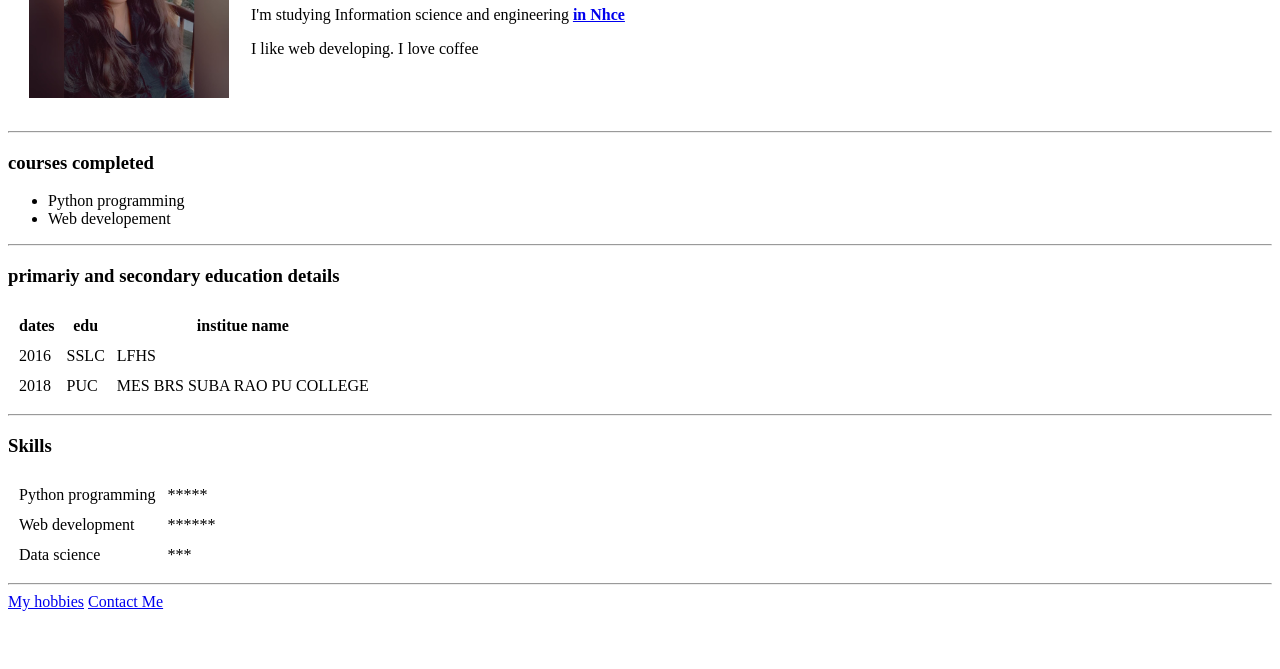
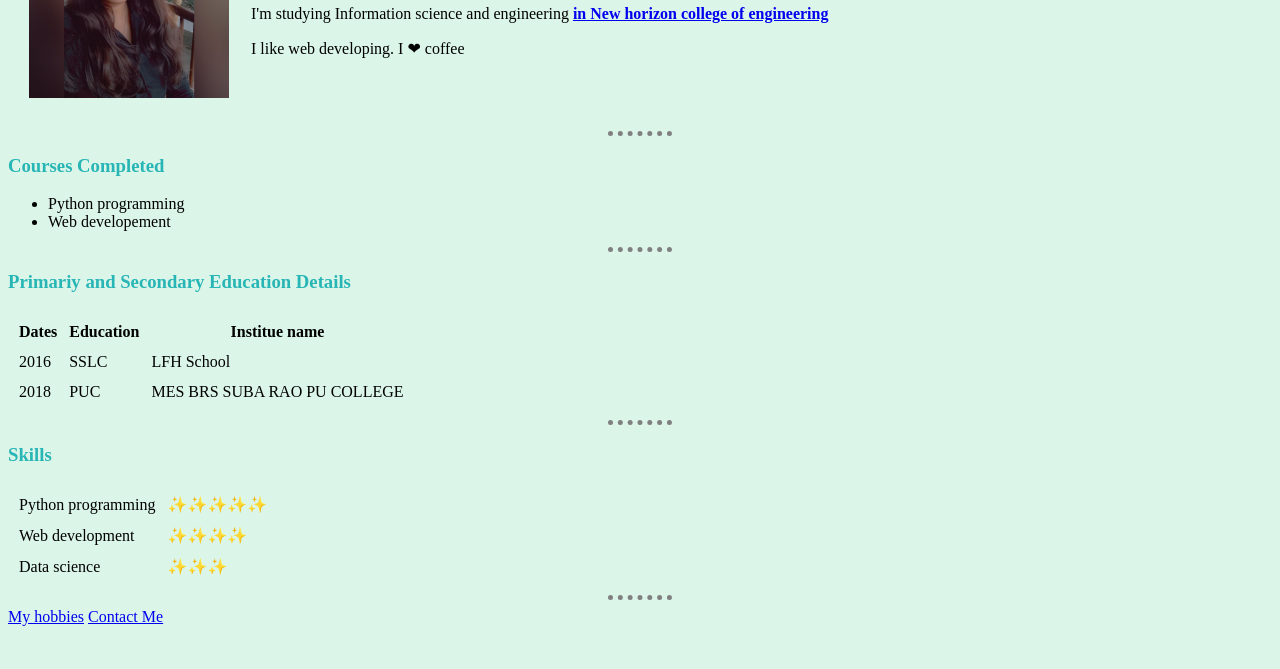
Before and after one commit to Sangeetha963/cv, a plain HTML site: page index.html in a window 1280 px wide. Shown: the part 131-800 px from the top of the page. Drawn offline with Linux system fonts and the light colour scheme; files that its build step writes are made by us from their sources.

Commit message:
Add files via upload

```diff
--- a/index.html
+++ b/index.html
@@ -3,34 +3,35 @@
   <head>
     <meta charset="utf-8">
     <title>sangeetha</title>
+    <link rel="stylesheet" href="css/style.css">
   </head>
   <body>
     <table cellspacing="20">
       <tr>
         <td><img src="san.png" alt="san-image" width="200px" height="200px"></td>
         <td><h1>Sangeetha D</h1>
-        <p>I'm studying Information science and engineering <strong><a href="htpps://www.newhorizonindia.edu">in Nhce</a></strong></p>
-        <p>I like web developing. I love coffee</p></td>
+        <p>I'm studying Information science and engineering <strong><a href="https://www.newhorizonindia.edu">in New horizon college of engineering</a></strong></p>
+        <p>I like web developing. I ❤ coffee</p></td>
       </tr>
     </table>
    <hr>
-   <h3>courses completed</h3>
+   <h3>Courses Completed</h3>
    <ul>
      <li>Python programming</li>
      <li>Web developement</li>
    </ul>
    <hr>
-   <h3>primariy and secondary education details</h3>
+   <h3>Primariy and Secondary Education Details</h3>
    <table border="0" cellspacing="10">
      <thead>
-       <th>dates</th>
-       <th>edu</th>
-       <th>institue name</th>
+       <th>Dates</th>
+       <th>Education</th>
+       <th>Institue name</th>
      </thead>
      <tr>
        <td>2016</td>
        <td>SSLC</td>
-       <td>LFHS</td>
+       <td>LFH School</td>
      </tr>
      <tr>
        <td>2018</td>
@@ -43,15 +44,15 @@
    <table cellspacing="10">
      <tr>
        <td>Python programming</td>
-       <td>*****</td>
+       <td>✨✨✨✨✨</td>
      </tr>
      <tr>
        <td>Web development</td>
-       <td>******</td>
+       <td>✨✨✨✨</td>
      </tr>
      <tr>
        <td>Data science</td>
-       <td>***</td>
+       <td>✨✨✨</td>
      </tr>
    </table>
    <hr>
--- /dev/null
+++ b/style.css
@@ -0,0 +1,16 @@
+body{
+  background-color:#dbf6e9;
+}
+h1{
+   color: #28b5b5;
+}
+h3{
+  color: #28b5b5;
+}
+hr{
+  border-style: none;
+  border-top-style: dotted;
+  border-color: grey;
+  border-width: 5px;
+  width: 5%;
+}
```
Also changed, not shown: contact-me.html (+7 -6 lines), hobbies.html (+6 -5 lines).
